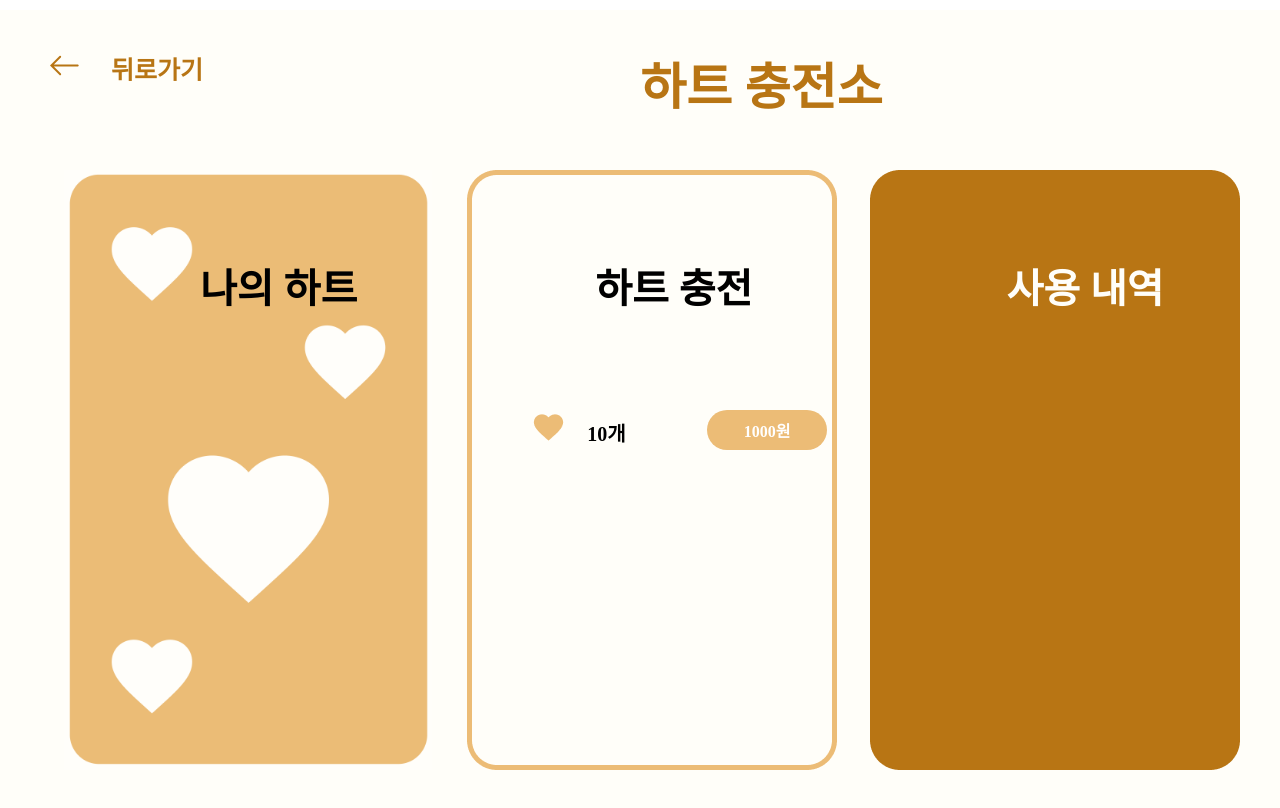
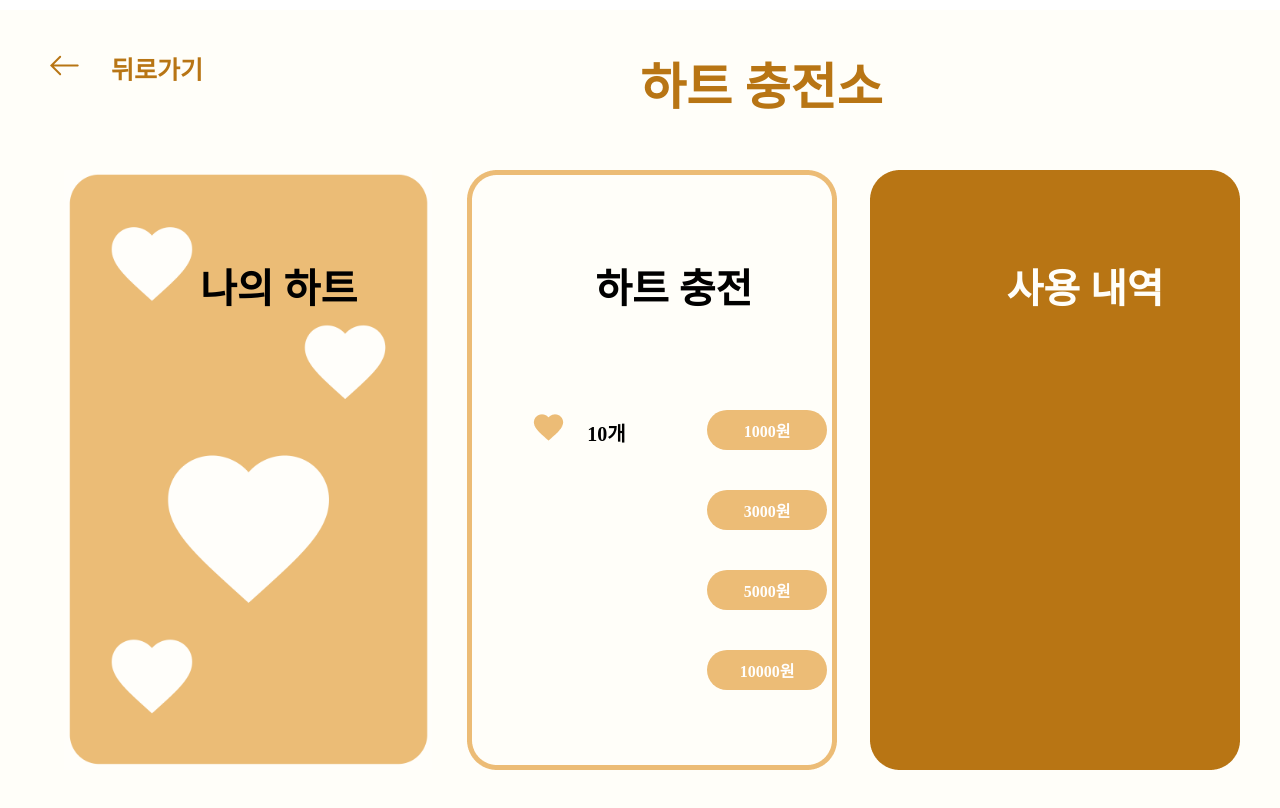
Before and after one commit to gsandoo/2023-1-OSSP2-4ofUs-4, a Vue app in the folder FRONTEND/cokkirri/: page /#/Payments in a window 1280 px wide. Built offline with nearby package versions, Linux system fonts and the light colour scheme.

Commit message:
modify & feat : Payments & ChatRoom

```diff
--- a/FRONTEND/cokkirri/src/App.vue
+++ b/FRONTEND/cokkirri/src/App.vue
@@ -1,7 +1,10 @@
 <template>
     <!---모든 주소 정보를 RouterView로 가져왔음--->
     <div>
-    <RouterView />
+        <RouterView />
+    </div>
+    <div id="app">
+        <Chatting />
     </div>
 </template>
 
--- a/FRONTEND/cokkirri/src/routes/Payments.vue
+++ b/FRONTEND/cokkirri/src/routes/Payments.vue
@@ -1,51 +1,55 @@
 <template>
   <div>
-    <div class = "BoxingPay">
-      <div class = Back>
-        <div class = "Back_img">
+    <div class="BoxingPay">
+      <div class="Back">
+        <div class="Back_img">
           <a href="javascript:history.back();">
             <img :src="imagePath_arrow" alt="Arrow" />
           </a>
         </div>
         <div>
-          <a href="javascript:history.back();" class = "Back_txt">뒤로가기</a>
+          <a href="javascript:history.back();" class="Back_txt">뒤로가기</a>
         </div>
       </div>
-      <div class = "Title">
+      <div class="Title">
         <p>하트 충전소</p>
       </div>
-      <div class = "Parent">
-        <div class = "HeartNum">
-          <div class = "HeartNum_text">
+      <div class="Parent">
+        <div class="HeartNum">
+          <div class="HeartNum_text">
             <p>나의 하트</p>
           </div>
-          <div class = "HeartNum_img">
+          <div class="HeartNum_img">
             <!--뒷그림 수정 예정-->
-            <img :src="imagePath_htnum" alt="Heartnum" class = "htnum"/>
+            <img :src="imagePath_htnum" alt="Heartnum" class="htnum" />
           </div>
         </div>
         <div class="GoPay">
-          <div class = "GoPay_text">
+          <div class="GoPay_text">
             <p>하트 충전</p>
           </div>
-          <div class = "GoPay_heart">
+          <div class="GoPay_heart">
             <img :src="imagePath_heart" alt="heart" />
           </div>
-          <div class = "GoPay_10ht">
+          <div class="GoPay_10ht">
             <p>10개</p>
           </div>
-          <div class = "GoPay_img">
+          <div class="GoPay_img">
             <img :src="imagePath_gopay" alt="Heartgopay" />
           </div>
           <div>
-            <a href="#" @click="requestPay" class = "charge">1000원</a>
+            <!-- <a href="#" @click="requestPay" class="charge">1000원</a> -->
+            <a href="#" @click="requestPay(1000)" class="charge1000">1000원</a>
+            <a href="#" @click="requestPay(3000)" class="charge3000">3000원</a>
+            <a href="#" @click="requestPay(5000)" class="charge5000">5000원</a>
+            <a href="#" @click="requestPay(10000)" class="charge10000">10000원</a>
           </div>
         </div>
-        <div class = "UseHistory">
-          <div class = "UseHistory_text">
+        <div class="UseHistory">
+          <div class="UseHistory_text">
             <p>사용 내역</p>
           </div>
-          <div class = "UseHistory_img>">
+          <div class="UseHistory_img">
             <img :src="imagePath_history" alt="UseHistory" />
           </div>
         </div>
@@ -55,18 +59,18 @@
 </template>
 
 <script>
-import axios from '@/api';
+import axios from "axios";
 
 export default {
   data() {
     return {
-      imagePath_arrow: require('@/assets/pay/arrow-left.png'),
-      imagePath_htnum: require('@/assets/pay/rec_heart.png'),
-      imagePath_gopay: require('@/assets/pay/rec_gopay.png'),
-      imagePath_history: require('@/assets/pay/rec_history.png'),
-      imagePath_heart: require('@/assets/pay/heart.png'),
+      imagePath_arrow: require("@/assets/pay/arrow-left.png"),
+      imagePath_htnum: require("@/assets/pay/rec_heart.png"),
+      imagePath_gopay: require("@/assets/pay/rec_gopay.png"),
+      imagePath_history: require("@/assets/pay/rec_history.png"),
+      imagePath_heart: require("@/assets/pay/heart.png"),
 
-      priceAmount: 1000,
+      priceAmount: 1,
       buyerMemberEmail: "skxksls@gmail.com",
       buyerMemberName: "나찬진",
       IMP: null, // IMP 객체 선언
@@ -88,8 +92,8 @@ export default {
       this.IMP = window.IMP; // IMP 객체 초기화
       this.IMP.init(""); // 외부 유출 금지!! API 키를 넣어주세요
     },
-    requestPay() {
-      const { priceAmount, buyerMemberEmail, buyerMemberName, IMP } = this;
+    requestPay(priceAmount) {
+      const { buyerMemberEmail, buyerMemberName, IMP } = this;
 
       if (typeof IMP === "undefined") {
         // IMP 객체가 아직 정의되지 않았을 경우에는 오류 처리
@@ -103,7 +107,7 @@ export default {
           pg: "kakaopay.TC0ONETIME",
           pay_method: "card",
           merchant_uid: "heart_" + new Date().getTime(),
-          name: "heart",
+          name: "cokkirri 하트 결제",
           amount: priceAmount,
           buyer_email: buyerMemberEmail,
           buyer_name: buyerMemberName,
@@ -117,15 +121,23 @@ export default {
     },
     verifyPayment(impUid) {
       // 서버로 결제 검증 요청
-      const apiUrl = `/verifyIamport/${impUid}`;
+      const apiUrl = "/payment";
 
       // AJAX 요청
-      axios.post(apiUrl).then((response) => {
+      axios
+        .put(apiUrl, { imp_uid: impUid })
+        .then((response) => {
           const result = response.data;
 
           // rsp.paid_amount와 result.response.amount(서버 검증) 비교 후 로직 실행
           if (result && response.paid_amount === result.response.amount) {
             alert("결제가 완료되었습니다.");
+
+            const paymentDetails = result.response; // 서버에서 받아온 결제 내역 정보
+            console.log(paymentDetails); // 결제 내역 정보 출력
+
+            // 결제가 완료되면 '/Payments' 페이지로 이동
+            this.$router.push("/Payments");
           } else {
             alert(
               "결제에 실패했습니다. 에러코드: " +
@@ -133,12 +145,21 @@ export default {
                 " 에러 메시지: " +
                 response.error_message
             );
+            // 결제 실패 시 '/Payments' 페이지로 이동
+            this.$router.push("/Payments");
           }
+        })
+        .catch((error) => {
+          console.error("결제 검증 요청 중 오류 발생:", error);
+          // 결제 검증 오류 시 '/Payments' 페이지로 이동
+          this.$router.push("/Payments");
         });
     },
   },
 };
 </script>
+
+
 
 <style scoped>
 @font-face {
@@ -298,7 +319,7 @@ text-align: center;
   text-align: center;
 }
 
-.charge{ color:white;
+.charge1000{ color:white;
   background: #ECBC76;
   border-radius: 50px;
 
@@ -317,4 +338,64 @@ text-align: center;
   left: 15rem;
   top: 15rem;
 }
+
+.charge3000{ color:white;
+  background: #ECBC76;
+  border-radius: 50px;
+
+  text-decoration : none;
+  font-weight: bold;
+  display: flex;
+  flex-direction: row;
+  justify-content: center;
+  align-items: center;
+  padding: 12px 20px;
+  gap: 10px;
+
+  position: absolute;
+  width: 5rem;
+  height: 1rem;
+  left: 15rem;
+  top: 20rem;
+}
+
+.charge5000{ color:white;
+  background: #ECBC76;
+  border-radius: 50px;
+
+  text-decoration : none;
+  font-weight: bold;
+  display: flex;
+  flex-direction: row;
+  justify-content: center;
+  align-items: center;
+  padding: 12px 20px;
+  gap: 10px;
+
+  position: absolute;
+  width: 5rem;
+  height: 1rem;
+  left: 15rem;
+  top: 25rem;
+}
+
+.charge10000{ color:white;
+  background: #ECBC76;
+  border-radius: 50px;
+
+  text-decoration : none;
+  font-weight: bold;
+  display: flex;
+  flex-direction: row;
+  justify-content: center;
+  align-items: center;
+  padding: 12px 20px;
+  gap: 10px;
+
+  position: absolute;
+  width: 5rem;
+  height: 1rem;
+  left: 15rem;
+  top: 30rem;
+}
 </style>
--- /dev/null
+++ b/FRONTEND/cokkirri/src/routes/chatting/ChatRoom.vue
@@ -0,0 +1,92 @@
+<template>
+  <div class="chat-room">
+    <div class="messages">
+      <div v-for="message in messages" :key="message.id" class="message">
+        <div v-if="message.isSentByMe" class="sent-by-me">
+          {{ message.text }}
+        </div>
+        <div v-else class="received">
+          {{ message.text }}
+        </div>
+      </div>
+    </div>
+    <input type="text" v-model="newMessage" @keyup.enter="sendMessage" placeholder="메시지를 입력하세요">
+  </div>
+</template>
+
+<script>
+import axios from 'axios';
+
+export default {
+  data() {
+    return {
+      messages: [],
+      newMessage: '',
+      matchingId: 1,
+      matchingType: 'free',
+      sender: 'ckswls56@dogguk.edu'
+    };
+  },
+  methods: {
+    sendMessage() {
+      if (this.newMessage.trim() === '') {
+        return;
+      }
+      const message = {
+        id: Date.now(),
+        text: this.newMessage,
+        isSentByMe: true
+      };
+      this.messages.push(message);
+      this.newMessage = '';
+
+      axios.post(`/room/${this.matchingId}/${this.matchingType}`, {
+        matchingId: this.matchingId,
+        matchingType: this.matchingType,
+        sender: this.sender,
+        content: message.text
+      })
+        .then(response => {
+          console.log('Message sent:', response.data);
+        })
+        .catch(error => {
+          console.error('Failed to send message:', error);
+        });
+    }
+  }
+};
+</script>
+
+<style scoped>
+.chat-room {
+  display: flex;
+  flex-direction: column;
+  height: 100vh;
+  padding: 20px;
+  box-sizing: border-box;
+}
+
+.messages {
+  flex: 1;
+  overflow-y: scroll;
+  border: 1px solid #ccc;
+  padding: 10px;
+  margin-bottom: 10px;
+}
+
+.message {
+  margin-bottom: 10px;
+}
+
+.sent-by-me {
+  text-align: right;
+  background-color: #e2f3ff;
+  padding: 5px;
+}
+
+.received {
+  text-align: left;
+  background-color: #f5f5f5;
+  padding: 5px;
+}
+</style>
--- a/FRONTEND/cokkirri/src/routes/index.js
+++ b/FRONTEND/cokkirri/src/routes/index.js
@@ -14,6 +14,8 @@ import AdminHome from './adminpage/AdminHome.vue'
 
 import Payments from './Payments.vue'
 import Starting from './Starting.vue'
+
+import ChatRoom from './chatting/ChatRoom.vue'
 
 export default createRouter({
     // Hash 모드로 설정
@@ -63,6 +65,10 @@ export default createRouter({
         {
             path: '/Starting',
             component: Starting
+        },
+        {
+            path: '/ChatRoom',
+            component: ChatRoom
         }
     ]
 })
--- a/FRONTEND/cokkirri/src/store/index.js
+++ b/FRONTEND/cokkirri/src/store/index.js
@@ -2,6 +2,7 @@ import { createStore } from 'vuex'
 import axios from "../api/index.js";
 // vuex의 mutations 및 action 에서 주소관리를 하기 위해서 가져옴
 import router from '../routes/index.js'
+
 // vuex 를 사용하여 로그인 상태와 로그인 id 를 저장
 export default createStore({
     // 컴포넌트에서 해당 state의 값을 불러오고자 한다면, this.$store.state.~ 형식으로 불러올 수 있다.
@@ -57,7 +58,7 @@ export default createStore({
                             alert('로그인 되었습니다.')
                         }
                         else{
-                            alert('아이디 밒 비밀번호에 대응되는 회원 정보가 없습니다.')
+                            alert('아이디 및 비밀번호에 대응되는 회원 정보가 없습니다.')
                         }
                     }
                 }).catch(function(error){
@@ -100,5 +101,5 @@ export default createStore({
         }
 
     },
-    modules: {}
-})
+    modules:{}
+    });
```
Also changed, not shown: FRONTEND/cokkirri/src/router.js (added, +23 -0 lines). Lines whose indentation alone changed are shown as unchanged.
